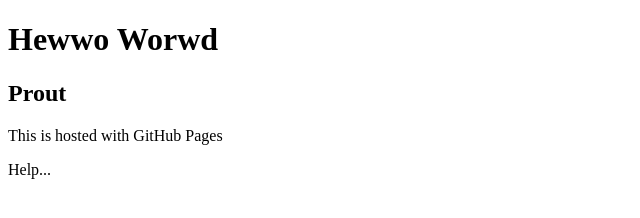
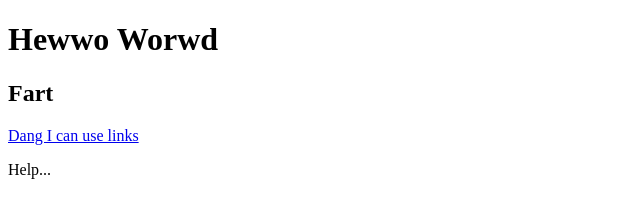
Before and after one commit to b0xh/b0xh.github.io, a plain HTML site: page index.html in a window 1280 px wide. Shown: the whole page, without its empty margins (0-640 px from the left). Drawn offline with Linux system fonts and the light colour scheme.

Commit message:
Update index.html
I can add links now !

```diff
--- a/index.html
+++ b/index.html
@@ -7,8 +7,8 @@
 </head>
 <body>
 	<h1>Hewwo Worwd</h1>
-	<h2>Prout</h2>
-	<p>This is hosted with GitHub Pages</p>
+	<h2>Fart</h2>
+	<a href="https://cheese-boxh.tumblr.com/">Dang I can use links</a>
 	<p>Help...</p>
 </body>
 </html>
```
